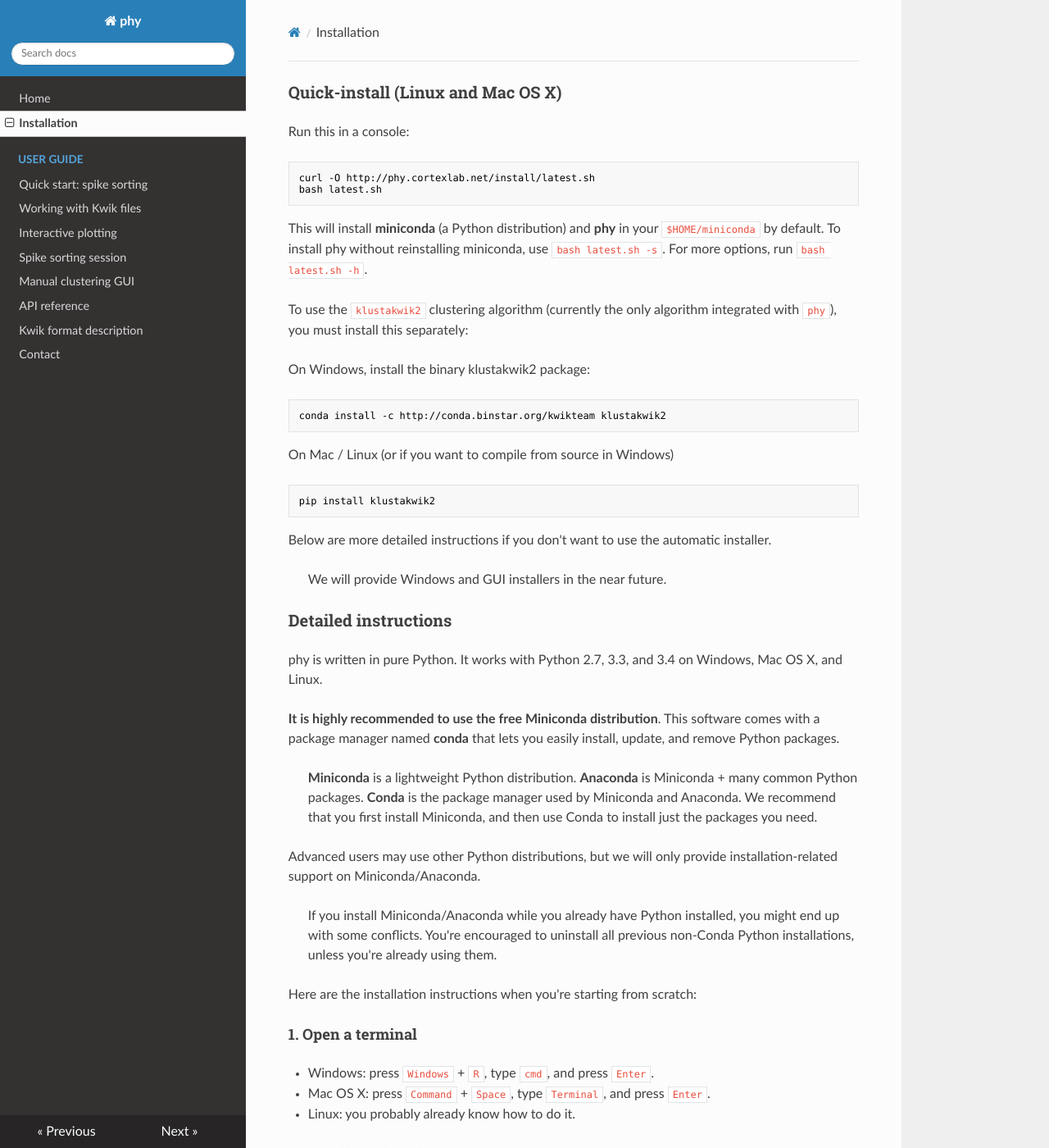
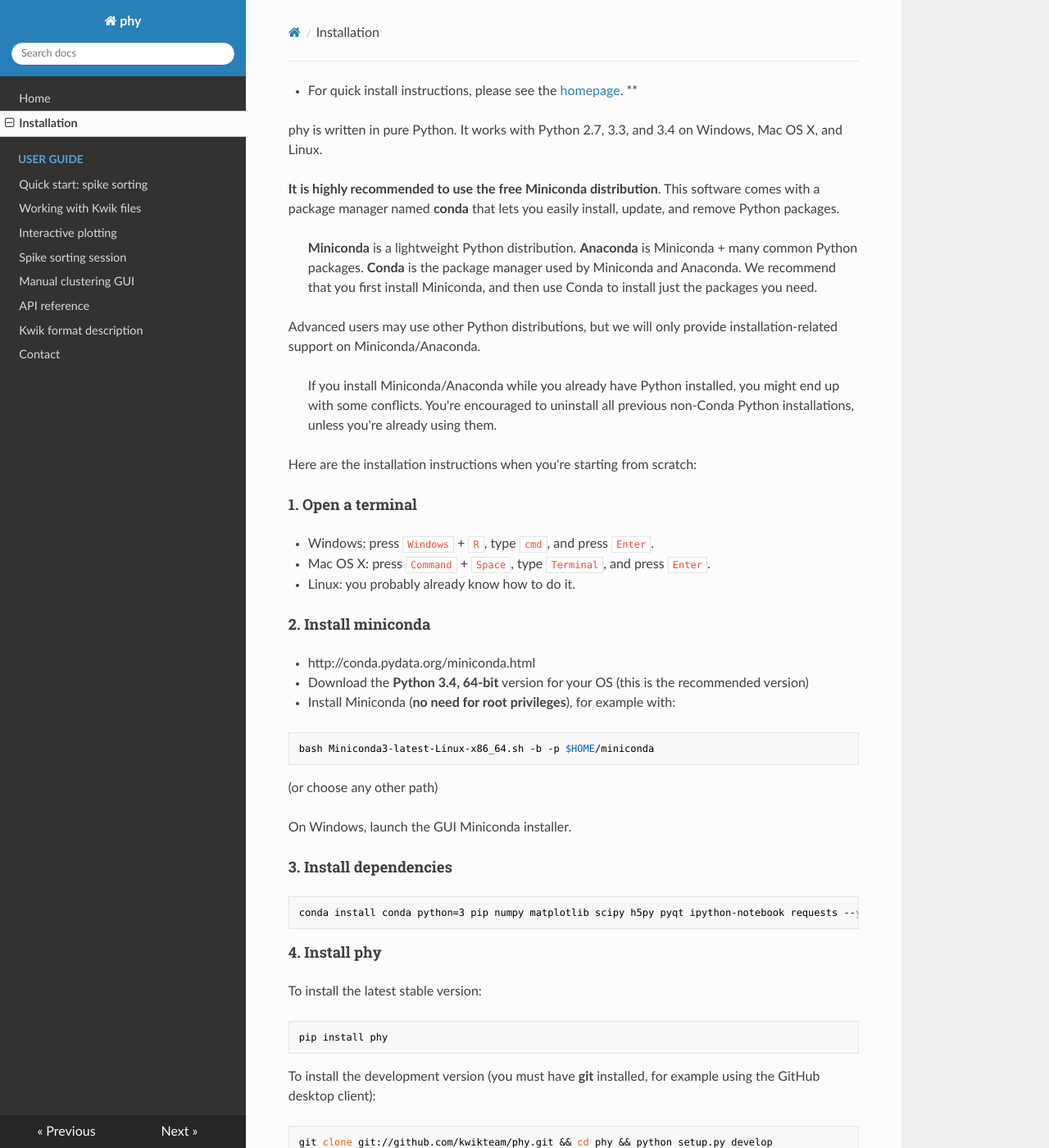
Before and after one commit to kwikteam/phy-doc, an MkDocs documentation site: the page built from docs/install.md, in a window 1280 px wide and 1400 px high. Shown: the whole window at 82% size. Built offline with MkDocs 1.6.1, drawn with Linux system fonts in a browser that asks for light colours; nearby versions of some CDN libraries; old or Windows-style settings are respelled for this version of MkDocs; some of the changed text lies outside the part shown.

Commit message:
Updated some install instructions

````diff
--- a/docs/install.md
+++ b/docs/install.md
@@ -1,31 +1,4 @@
-### Quick-install (Linux and Mac OS X)
-
-Run this in a console:
-
-```
-curl -O http://phy.cortexlab.net/install/latest.sh
-bash latest.sh
-```
-
-This will install **miniconda** (a Python distribution) and **phy** in your `$HOME/miniconda` by default. To install phy without reinstalling miniconda, use `bash latest.sh -s`. For more options, run `bash latest.sh -h`.
-
-To use the `klustakwik2` clustering algorithm (currently the only algorithm integrated with `phy`), you must install this separately:
-
-On Windows, install the binary klustakwik2 package:
-```
-conda install -c http://conda.binstar.org/kwikteam klustakwik2
-```
-
-On Mac / Linux (or if you want to compile from source in Windows)
-```
-pip install klustakwik2
-```
-
-Below are more detailed instructions if you don't want to use the automatic installer.
-
-> We will provide Windows and GUI installers in the near future.
-
-### Detailed instructions
+* For quick install instructions, please see the [homepage](index.md). **
 
 phy is written in pure Python. It works with Python 2.7, 3.3, and 3.4 on Windows, Mac OS X, and Linux.
 
@@ -57,23 +30,27 @@ bash Miniconda3-latest-Linux-x86_64.sh -b -p $HOME/miniconda
 
 (or choose any other path)
 
-#### 3. Install phy and its dependencies
+On Windows, launch the GUI Miniconda installer.
+
+#### 3. Install dependencies
 
 ```bash
-conda install conda python=3 pip numpy matplotlib scipy h5py pyqt ipython-notebook requests && pip install vispy phy
+conda install conda python=3 pip numpy matplotlib scipy h5py pyqt ipython-notebook requests --yes && conda install -c http://conda.binstar.org/kwikteam klustakwik2 --yes && pip install vispy
 ```
 
-On Windows, install the binary klustakwik2 package:
+#### 4. Install phy
+
+To install the latest stable version:
+
 ```
-conda install -c http://conda.binstar.org/kwikteam klustakwik2
+pip install phy
 ```
 
-On Mac / Linux (or if you want to compile from source in Windows)
+To install the development version (you must have **git** installed, for example using the GitHub desktop client):
+
 ```
-pip install klustakwik2
+git clone git://github.com/kwikteam/phy.git && cd phy && python setup.py develop
 ```
-
-> Advanced users can use the development version with `git clone git://github.com/kwikteam/phy.git && cd phy && python setup.py develop`.
 
 
 ### Dependencies
````
Also changed, not shown: docs/index.md (+22 -5 lines).
